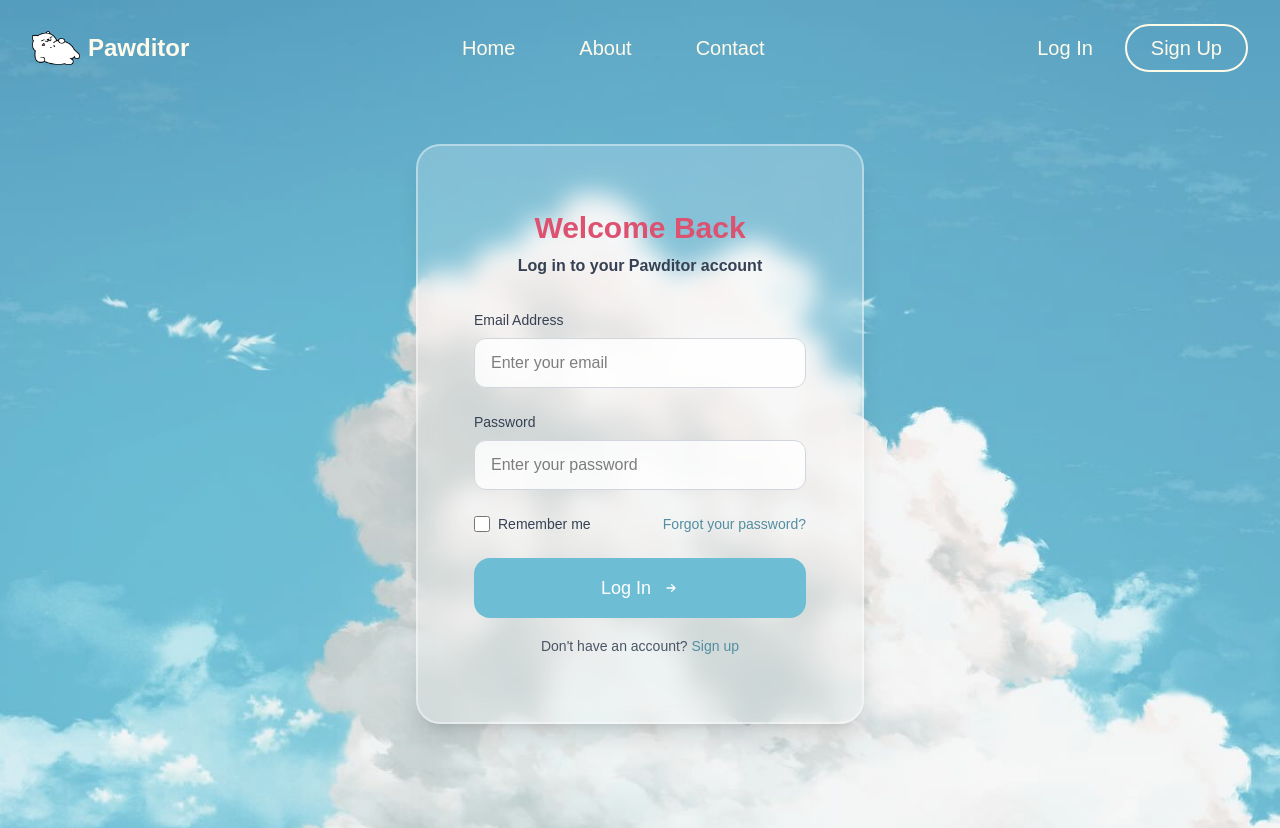
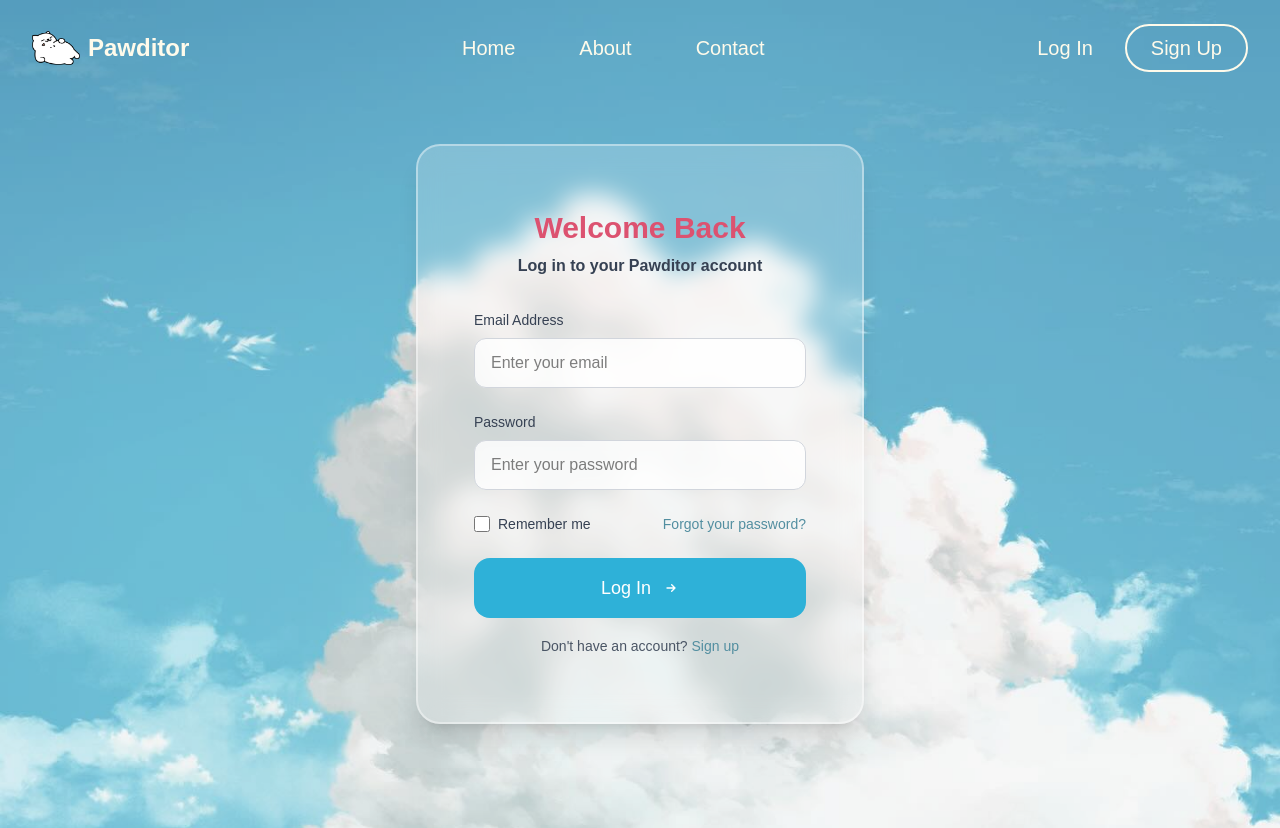
Before and after one commit to StockerMC/spurhacks2025, a SvelteKit app in the folder front-end/: page /login in a window 1280 px wide. Shown: the top 828 px of the page. Built offline with nearby package versions, Linux system fonts and the light colour scheme.

Commit message:
styling: login button

```diff
--- a/front-end/src/routes/login/+page.svelte
+++ b/front-end/src/routes/login/+page.svelte
@@ -118,7 +118,7 @@
         </div>
         <div class="space-y-4">
           <a
-                  class="inline-flex items-center justify-center font-medium transition-all duration-200 focus:outline-none focus:ring-2 focus:ring-offset-2 disabled:opacity-50 disabled:cursor-not-allowed bg-[#6DBDD5] text-white hover:shadow-lg px-8 py-4 text-lg rounded-2xl w-full"
+                  class="inline-flex items-center justify-center font-medium transition-all duration-200 focus:outline-none focus:ring-2 focus:ring-offset-2 disabled:opacity-50 disabled:cursor-not-allowed bg-[#2eb1d8] text-white hover:shadow-lg px-8 py-4 text-lg rounded-2xl w-full"
                   href="#"
                   on:click|preventDefault={handleLogin}
           >
```
